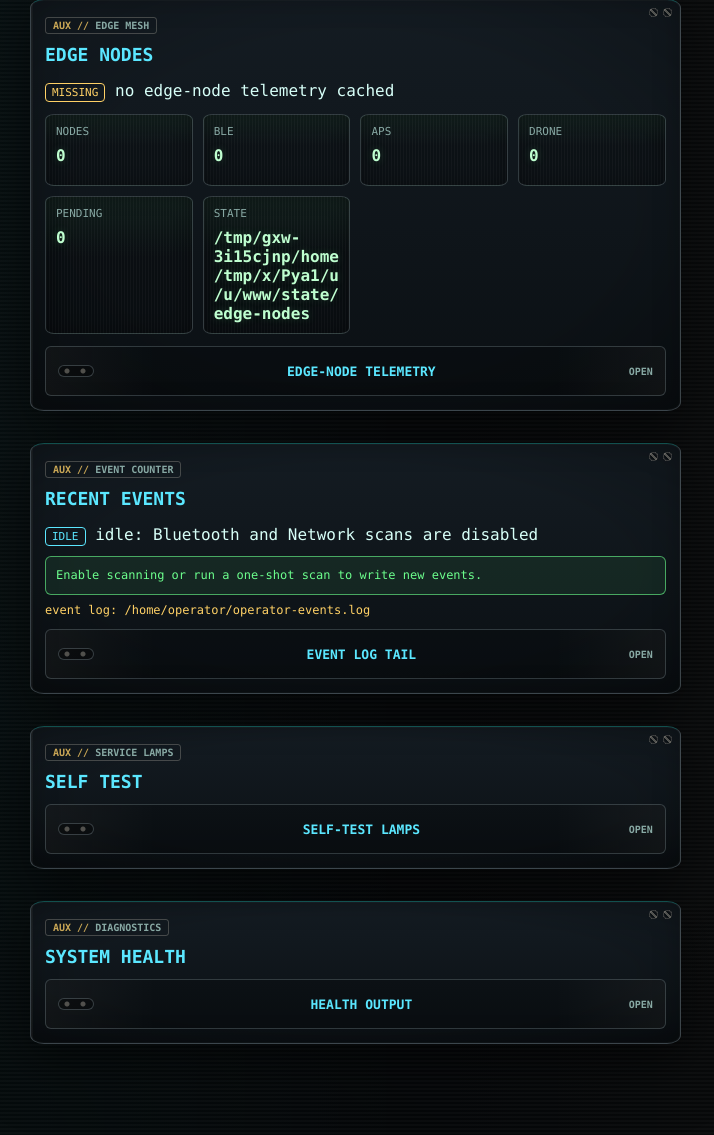
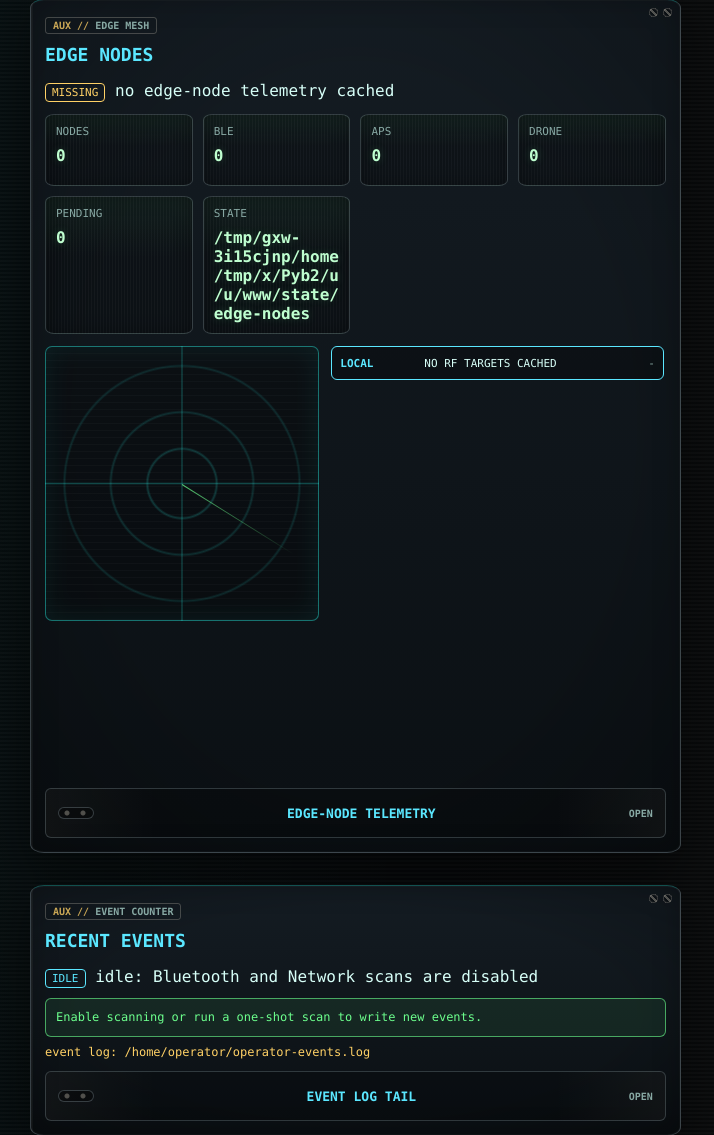
Before and after one commit to jfergs/gridrunner, a FastAPI app: page / in a window 1280 px wide. Shown: the part 1568-2703 px from the top of the page, without its empty margins (0-714 px from the left). Before the commit the page ends 2612 px from the top, so only its background shows below. Run offline with FastAPI, Linux system fonts and the light colour scheme.

Commit message:
Add RF target radar to web UI

```diff
--- a/web/app.py
+++ b/web/app.py
@@ -1,4 +1,5 @@
 import json
+import math
 import os
 import re
 import secrets
@@ -304,6 +305,7 @@ def storage_volume_meters(output):
 def load_edge_nodes(now=None):
     now = int(time.time() if now is None else now)
     nodes = []
+    rf_targets = []
     ble_total = 0
     wifi_ap_total = 0
     drone_candidate_total = 0
@@ -332,6 +334,7 @@ def load_edge_nodes(now=None):
         ble = payload.get("ble", {}) if isinstance(payload.get("ble"), dict) else {}
         wifi = payload.get("wifi", {}) if isinstance(payload.get("wifi"), dict) else {}
         drone = payload.get("drone", {}) if isinstance(payload.get("drone"), dict) else {}
+        deauth = payload.get("deauth", {}) if isinstance(payload.get("deauth"), dict) else {}
         age_seconds = max(0, now - mtime)
         ble_known = int_value(ble.get("known_count"))
         ble_unknown = int_value(ble.get("unknown_count"))
@@ -342,9 +345,33 @@ def load_edge_nodes(now=None):
         wifi_ap_total += wifi_ap_count
         drone_candidate_total += drone_candidate_count
         pending_scan_total += pending_scan_count
+        node_id = short_aircraft_value(payload.get("node_id"), state_file.stem)
+        for row in wifi.get("aps", []) if isinstance(wifi.get("aps"), list) else []:
+            if not isinstance(row, dict):
+                continue
+            label = short_aircraft_value(row.get("ssid"), "<hidden>")
+            rssi = int_value(row.get("rssi"), -95)
+            kind = "drone" if row.get("drone_candidate") else "wifi"
+            detail = f"ch {short_aircraft_value(row.get('channel'))} {short_aircraft_value(row.get('security'))}"
+            rf_targets.append(rf_target(node_id, label, kind, rssi, detail, len(rf_targets)))
+        if ble_known + ble_unknown > 0:
+            label = f"BLE {ble_known + ble_unknown}"
+            detail = f"known {ble_known} unk {ble_unknown}"
+            rf_targets.append(rf_target(node_id, label, "bluetooth", int_value(ble.get("rssi_peak"), -95), detail, len(rf_targets)))
+        if drone_candidate_count > 0:
+            detail = f"wifi {short_aircraft_value(drone.get('wifi_count'), '0')} ble {short_aircraft_value(drone.get('ble_count'), '0')}"
+            rf_targets.append(
+                rf_target(node_id, f"DRONE {drone_candidate_count}", "drone", int_value(drone.get("rssi_peak"), -95), detail, len(rf_targets))
+            )
+        deauth_count = int_value(deauth.get("count"))
+        if deauth_count > 0:
+            detail = f"window {short_aircraft_value(deauth.get('window_seconds'))}s"
+            rf_targets.append(
+                rf_target(node_id, f"DEAUTH {deauth_count}", "deauth", int_value(deauth.get("rssi_peak"), -95), detail, len(rf_targets))
+            )
         nodes.append(
             {
-                "node_id": short_aircraft_value(payload.get("node_id"), state_file.stem),
+                "node_id": node_id,
                 "profile": short_aircraft_value(payload.get("profile")),
                 "timestamp": short_aircraft_value(payload.get("timestamp")),
                 "received_at": short_aircraft_value(payload.get("received_at")),
@@ -374,6 +401,7 @@ def load_edge_nodes(now=None):
         )
 
     nodes.sort(key=lambda node: node["age_seconds"])
+    rf_targets.sort(key=lambda target: (target["kind_order"], target["sort_rssi"]))
     if not nodes:
         return {
             "status": "missing",
@@ -393,6 +421,7 @@ def load_edge_nodes(now=None):
         "wifi_ap_total": wifi_ap_total,
         "drone_candidate_total": drone_candidate_total,
         "pending_scan_total": pending_scan_total,
+        "rf_targets": rf_targets,
         "nodes": nodes,
         "state_dir": str(EDGE_NODE_STATE_DIR),
     }
@@ -413,6 +442,33 @@ def int_value(value, default=0):
         return int(value)
     except (TypeError, ValueError):
         return default
+
+
+def rf_target(node_id, label, kind, rssi, detail, index):
+    bounded = max(-95, min(-35, int_value(rssi, -95)))
+    strength = (bounded + 95) / 60
+    radius = 42 - (strength * 32)
+    angle = stable_angle(f"{node_id}:{label}:{kind}:{index}")
+    x = 50 + math.cos(angle) * radius
+    y = 50 + math.sin(angle) * radius
+    return {
+        "node_id": node_id,
+        "label": short_aircraft_value(label),
+        "kind": kind if kind in {"wifi", "bluetooth", "deauth", "drone"} else "wifi",
+        "kind_order": {"deauth": 0, "drone": 1, "wifi": 2, "bluetooth": 3}.get(kind, 4),
+        "rssi": str(rssi),
+        "sort_rssi": -int_value(rssi, -95),
+        "detail": short_aircraft_value(detail),
+        "x": f"{max(8, min(92, x)):.1f}",
+        "y": f"{max(8, min(92, y)):.1f}",
+    }
+
+
+def stable_angle(value):
+    total = 0
+    for index, char in enumerate(value):
+        total += (index + 1) * ord(char)
+    return (total % 360) * math.pi / 180
 
 
 def adsb_route_map_url(callsign):
--- a/web/templates/index.html
+++ b/web/templates/index.html
@@ -675,6 +675,99 @@
       font-size: 11px;
       text-transform: uppercase;
     }
+    .rf-monitor {
+      display: grid;
+      grid-template-columns: minmax(180px, 0.82fr) minmax(220px, 1fr);
+      gap: 12px;
+      margin-top: 12px;
+      align-items: start;
+    }
+    .rf-radar {
+      position: relative;
+      aspect-ratio: 1;
+      min-height: 210px;
+      overflow: hidden;
+      border: 1px solid rgba(45, 255, 243, 0.42);
+      border-radius: 7px;
+      background:
+        radial-gradient(circle at 50% 50%, transparent 0 17%, rgba(45, 255, 243, 0.18) 18%, transparent 19% 36%, rgba(45, 255, 243, 0.14) 37%, transparent 38% 60%, rgba(45, 255, 243, 0.12) 61%, transparent 62%),
+        linear-gradient(90deg, transparent 49.5%, rgba(45, 255, 243, 0.24) 50%, transparent 50.5%),
+        linear-gradient(0deg, transparent 49.5%, rgba(45, 255, 243, 0.24) 50%, transparent 50.5%),
+        repeating-linear-gradient(0deg, rgba(255, 255, 255, 0.025) 0 1px, transparent 1px 7px),
+        rgba(0, 0, 0, 0.3);
+      box-shadow: inset 0 0 26px rgba(45, 255, 243, 0.08);
+    }
+    .rf-radar::after {
+      content: "";
+      position: absolute;
+      inset: 50% auto auto 50%;
+      width: 48%;
+      height: 1px;
+      background: linear-gradient(90deg, rgba(108, 255, 141, 0.75), transparent);
+      transform-origin: left center;
+      transform: rotate(32deg);
+    }
+    .rf-blip {
+      --target-color: var(--cyan);
+      position: absolute;
+      left: var(--x);
+      top: var(--y);
+      width: 10px;
+      height: 10px;
+      border-radius: 50%;
+      border: 1px solid var(--target-color);
+      background: var(--target-color);
+      box-shadow: 0 0 12px var(--target-color);
+      transform: translate(-50%, -50%);
+    }
+    .rf-blip-bluetooth,
+    .rf-target-bluetooth {
+      --target-color: var(--green);
+    }
+    .rf-blip-deauth,
+    .rf-target-deauth {
+      --target-color: var(--red);
+    }
+    .rf-blip-drone,
+    .rf-target-drone {
+      --target-color: var(--amber);
+    }
+    .rf-target-list {
+      height: 430px;
+      overflow-y: auto;
+      display: grid;
+      align-content: start;
+      gap: 7px;
+      padding-right: 2px;
+    }
+    .rf-target-row {
+      --target-color: var(--cyan);
+      min-height: 34px;
+      display: grid;
+      grid-template-columns: 76px minmax(0, 1fr) 58px;
+      gap: 8px;
+      align-items: center;
+      padding: 7px 8px;
+      border: 1px solid var(--target-color);
+      border-radius: 6px;
+      background: rgba(0, 0, 0, 0.26);
+      color: var(--text);
+      font-size: 11px;
+      text-transform: uppercase;
+    }
+    .rf-target-kind {
+      color: var(--target-color);
+      font-weight: 800;
+    }
+    .rf-target-label {
+      overflow: hidden;
+      white-space: nowrap;
+      text-overflow: ellipsis;
+    }
+    .rf-target-rssi {
+      color: var(--muted);
+      text-align: right;
+    }
     .track-link {
       min-height: 42px;
       min-width: 74px;
@@ -888,6 +981,12 @@
       }
       .scan-row {
         grid-template-columns: 1fr;
+      }
+      .rf-monitor {
+        grid-template-columns: 1fr;
+      }
+      .rf-target-list {
+        height: 360px;
       }
       .flight-row {
         grid-template-columns: 1fr;
@@ -1135,6 +1234,30 @@
           <div class="telemetry"><span>Drone</span><strong>{{ edge.drone_candidate_total|default(0) }}</strong></div>
           <div class="telemetry"><span>Pending</span><strong>{{ edge.pending_scan_total|default(0) }}</strong></div>
           <div class="telemetry"><span>State</span><strong>{{ edge.state_dir }}</strong></div>
+        </div>
+        <div class="rf-monitor">
+          <div class="rf-radar" aria-label="RF target radar">
+            {% for target in edge.rf_targets|default([]) %}
+            <span class="rf-blip rf-blip-{{ target.kind }}" style="--x: {{ target.x }}%; --y: {{ target.y }}%;" title="{{ target.kind }} {{ target.label }} {{ target.rssi }} dBm"></span>
+            {% endfor %}
+          </div>
+          <div class="rf-target-list" aria-label="RF target list">
+            {% if edge.rf_targets|default([]) %}
+              {% for target in edge.rf_targets %}
+              <div class="rf-target-row rf-target-{{ target.kind }}">
+                <span class="rf-target-kind">{{ target.kind }}</span>
+                <span class="rf-target-label">{{ target.label }} · {{ target.detail }}</span>
+                <span class="rf-target-rssi">{{ target.rssi }}</span>
+              </div>
+              {% endfor %}
+            {% else %}
+              <div class="rf-target-row">
+                <span class="rf-target-kind">LOCAL</span>
+                <span class="rf-target-label">no RF targets cached</span>
+                <span class="rf-target-rssi">-</span>
+              </div>
+            {% endif %}
+          </div>
         </div>
         <details class="drawer">
           <summary>Edge-node telemetry</summary>
```
Also changed, not shown: tests/test_template_render.py (+59 -0 lines).
